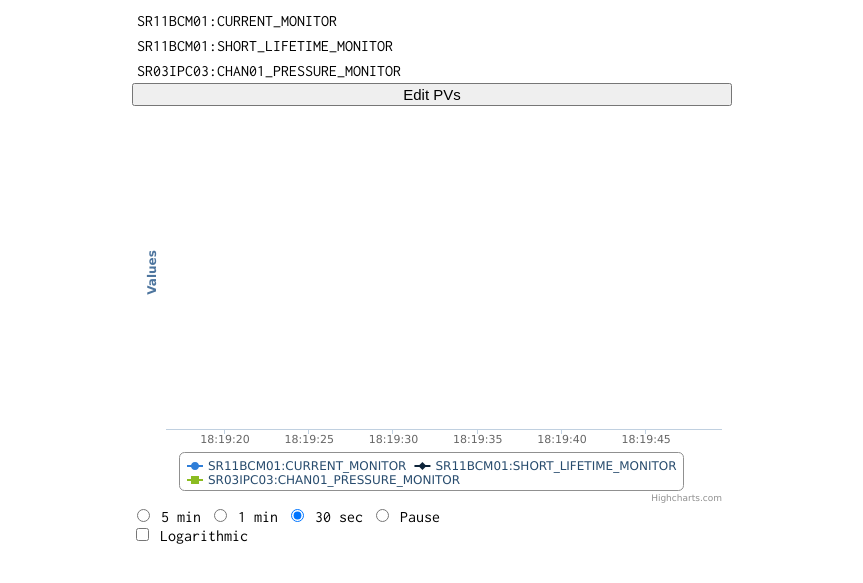
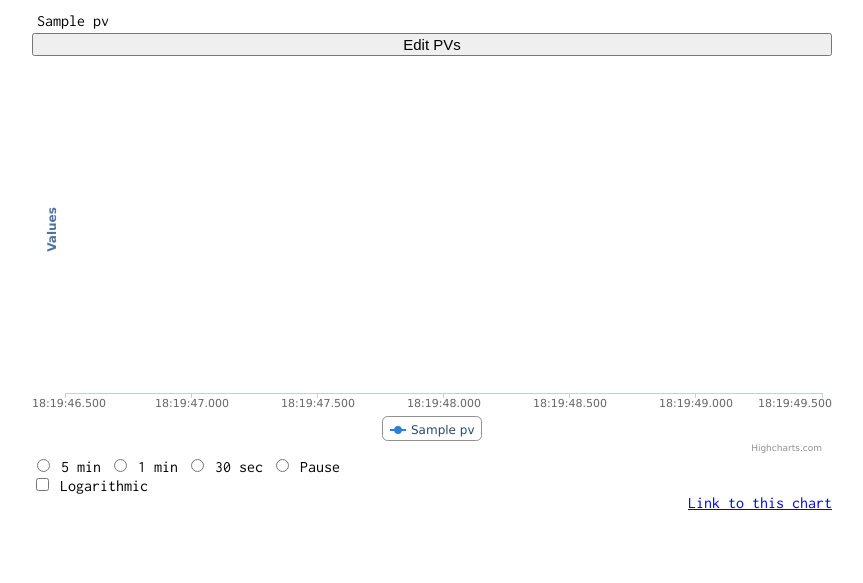
Before and after one commit to AustralianSynchrotron/web-epics, a Flask app: template templates/index.html in a window 1280 px wide. Shown: the top 583 px of the page, without its empty margins (208-1071 px from the left). Run offline with Flask 2, Linux system fonts and the light colour scheme; the template is opened without the code that fills it: most values are stand-ins (such as "Sample title", 1, 10 or a date in 2020).

Commit message:
Generate url for chart configuration

```diff
--- a/app.py
+++ b/app.py
@@ -20,7 +20,11 @@ def pv_changed(pvname, value, **kws):
 
 @app.route('/')
 def index():
-    return render_template('index.html')
+    pvs_arg = request.args.get('pvs')
+    pvs = [] if not pvs_arg else pvs_arg.split(',')
+    log = request.args.get('log') == '1'
+    chartRange = request.args.get('range')
+    return render_template('index.html', pvs=pvs, log=log, chartRange=chartRange)
 
 @socketio.on('add monitor')
 def add_monitor(data):
--- a/static/css/style.css
+++ b/static/css/style.css
@@ -16,12 +16,16 @@ body {
   font-family: Inconsolata;
 }
 
+footer {
+  text-align: right;
+}
+
 button {
   font-size: 15px;
 }
 
 .container {
-  max-width: 600px;
+  max-width: 800px;
   margin: 0 auto;
 }
 
--- a/templates/index.html
+++ b/templates/index.html
@@ -77,14 +77,29 @@
 
       function ViewModel() {
         var self = this
-        self.editing = ko.observable(false)
-        self.chartRange = ko.observable('30000')
-        self.logAxis = ko.observable(false)
+        self.editing = ko.observable({{ 'true' if pvs == [] else 'false' }})
+        self.logAxis = ko.observable({{ 'true' if log else 'false' }})
+        var defaultChartRange = '30000'
+        self.chartRange = ko.observable({{ chartRange or 'defaultChartRange' }})
         self.logAxis.subscribe(function(logAxis) {
           var type = logAxis ? 'logarithmic' : 'linear'
           chart.yAxis[0].update({type: type})
         })
-        self.pvs = ko.observableArray([ ])
+        self.pvs = ko.observableArray([])
+        self.url = ko.computed(function() {
+          var args = []
+          if (self.pvs().length) {
+            args.push('pvs=' + encodeURIComponent(ko.utils.arrayMap(self.pvs(), function(pv) { return pv.name() }).join(',')))
+          }
+          if (self.chartRange() !== defaultChartRange && self.chartRange() !== 'freeze') {
+            args.push('range=' + self.chartRange())
+          }
+          if (self.logAxis()) {
+            args.push('log=1')
+          }
+          if (args.length === 0) return ''
+          return '?' + args.join('&')
+        })
         self.pvToAdd = ko.observable('')
         self.pvWithName = function(name) {
           return ko.utils.arrayFirst(self.pvs(), function(pv) { return pv.name() === name })
@@ -156,9 +171,13 @@
           }
         }).highcharts()
 
-        viewModel.pvs.push(new PV('SR11BCM01:CURRENT_MONITOR'))
-        viewModel.pvs.push(new PV('SR11BCM01:SHORT_LIFETIME_MONITOR'))
-        viewModel.pvs.push(new PV('SR03IPC03:CHAN01_PRESSURE_MONITOR'))
+        {% for name in pvs %}
+          viewModel.pvs.push(new PV('{{ name }}'))
+        {% endfor %}
+
+        viewModel.url.subscribe(function(url) {
+          window.history.pushState('', '', url)
+        })
 
         setXAxisRange()
 
@@ -209,6 +228,9 @@
           Logarithmic
         </label>
       </div>
+      <footer>
+        <a data-bind='attr: {href: url}'>Link to this chart</a>
+      </footer>
     </div>
   </body>
 </html>
```
